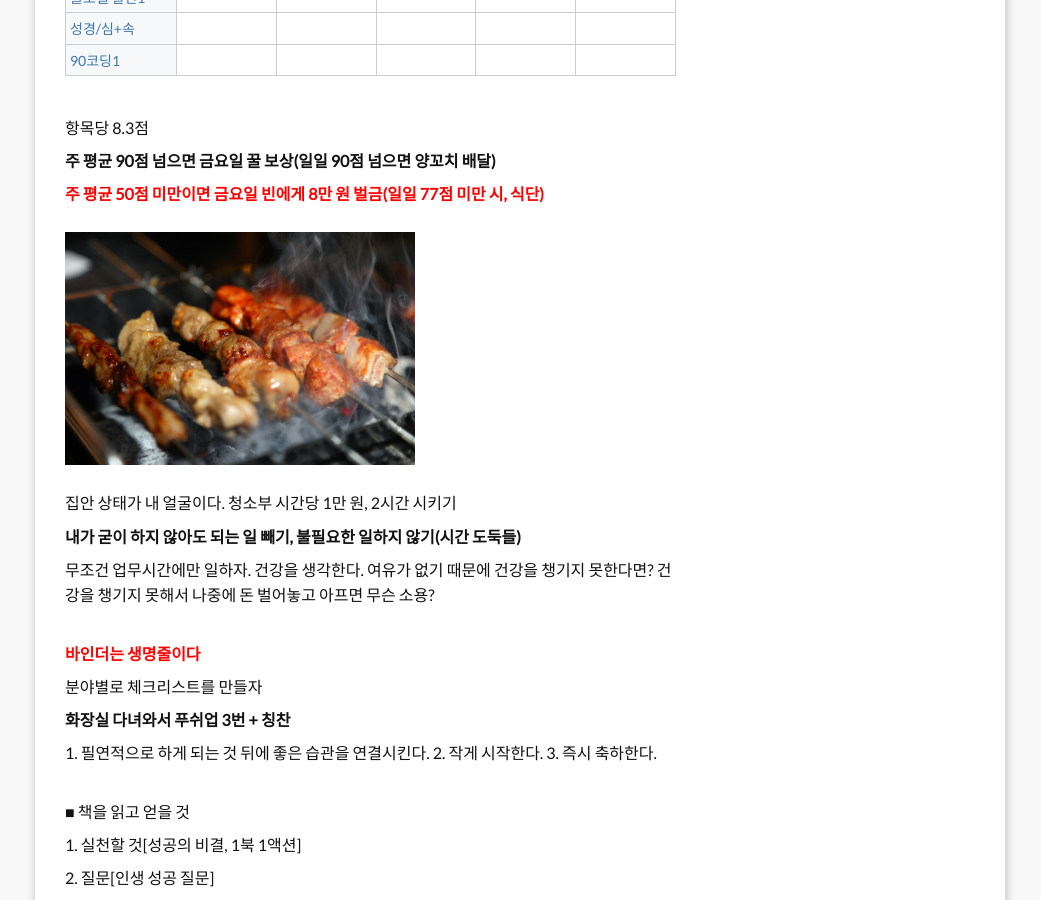
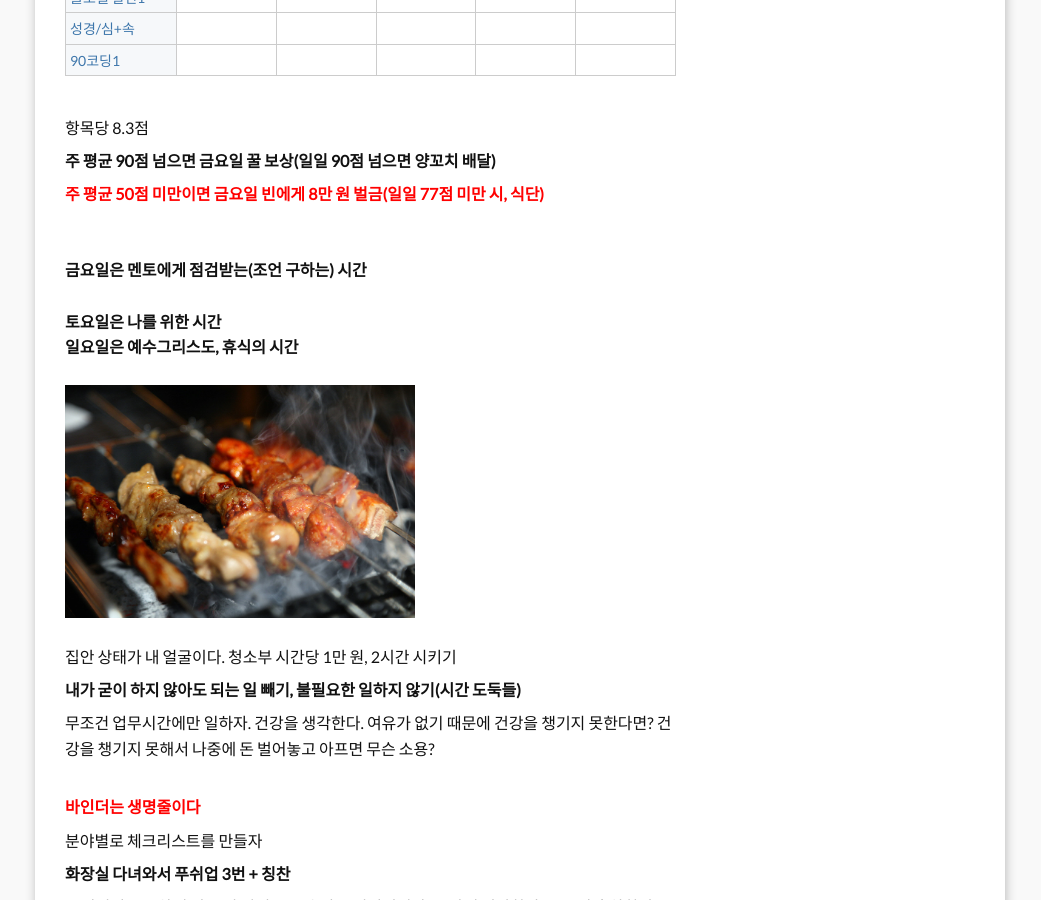
Before and after one commit to leevra/self-management.leeseungju.com, a Jekyll site: the page built from index.html, in a window 1280 px wide and 900 px high, scrolled down 1067 px. Shown: the whole window, without its empty margins (120-1161 px from the left). Built offline with Jekyll 4.4.1, drawn with Linux system fonts in a browser that asks for light colours; the list of posts is cut into pages by our own code.

Commit message:
Update index.html

```diff
--- a/index.html
+++ b/index.html
@@ -46,7 +46,14 @@ layout: default
 <p>항목당 8.3점</p>
 <b><p>주 평균 90점 넘으면 금요일 꿀 보상(일일 90점 넘으면 양꼬치 배달)</p></b>
 <b><span style="color: rgb(255, 0, 0);">주 평균 50점 미만이면 금요일 빈에게 8만 원 벌금(일일 77점 미만 시, 식단)</span></b>
+<br><br><br>
+<b>금요일은 멘토에게 점검받는(조언 구하는) 시간</b>
 <br><br>
+<b>토요일은 나를 위한 시간</b>
+<br>
+<b>일요일은 예수그리스도, 휴식의 시간</b>
+<br>
+<br>
 <img src="/images/992693445A60AA0537.jpg" alt="" width="350">
 <br><br>
 <p>집안 상태가 내 얼굴이다. 청소부 시간당 1만 원, 2시간 시키기</p><p><b>내가 굳이 하지 않아도 되는 일 빼기, 불필요한 일하지 않기(시간 도둑들)</b></p>
```
